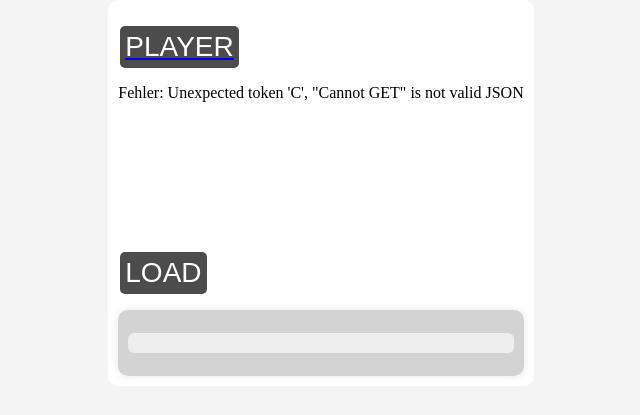
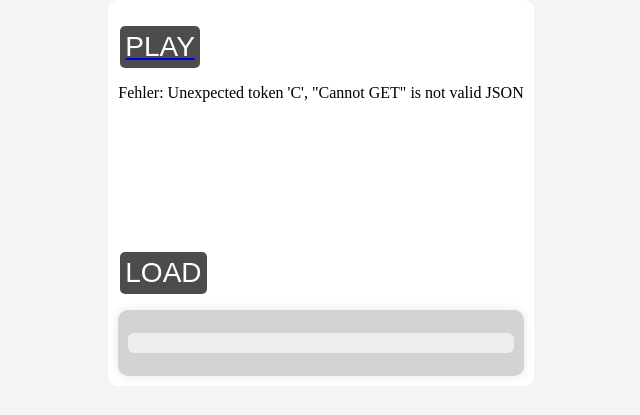
Before and after one commit to HaraldRau/radiopi, a Python web app: template webinterface/templates/verzeichnisbaum.html in a window 1280 px wide. Shown: the top 415 px of the page, without its empty margins (319-959 px from the left). Run offline with Jinja, Linux system fonts and the light colour scheme; the template is opened without the code that fills it, so the values that code supplies are empty.

Commit message:
Update verzeichnisbaum.html

```diff
--- a/webinterface/templates/verzeichnisbaum.html
+++ b/webinterface/templates/verzeichnisbaum.html
@@ -157,7 +157,7 @@ window.addEventListener("load", () => setEventListener());
 </head>
 <body>
 	<div class="schalter">
-		<p><a href="/"><button class="button">PLAYER</button></a></p>
+		<p><a href="/"><button class="button">PLAY</button></a></p>
 		<p><span id="current"></span></p>
 		<div id="folders"></div>
 		<div id="files"></div>
```
